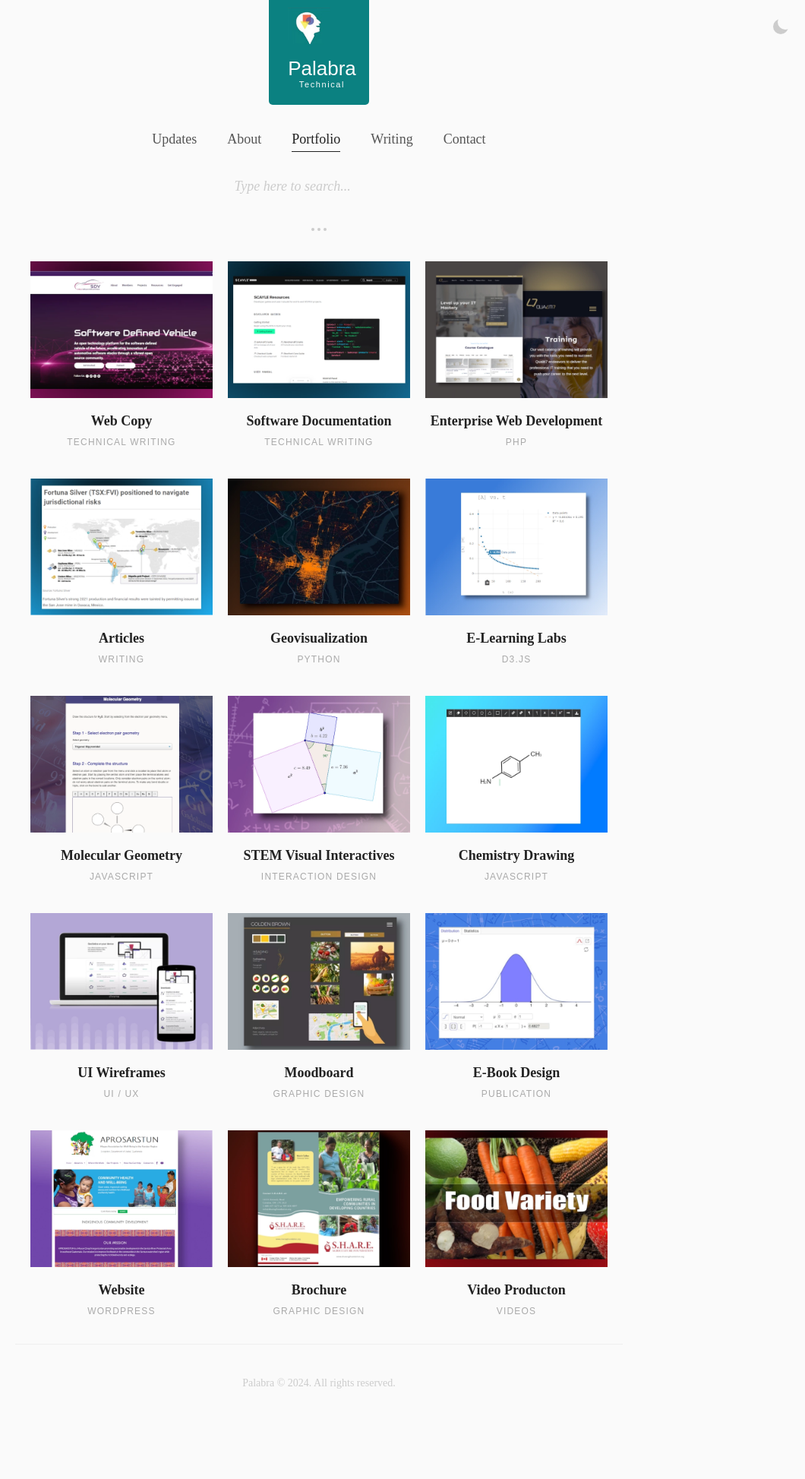
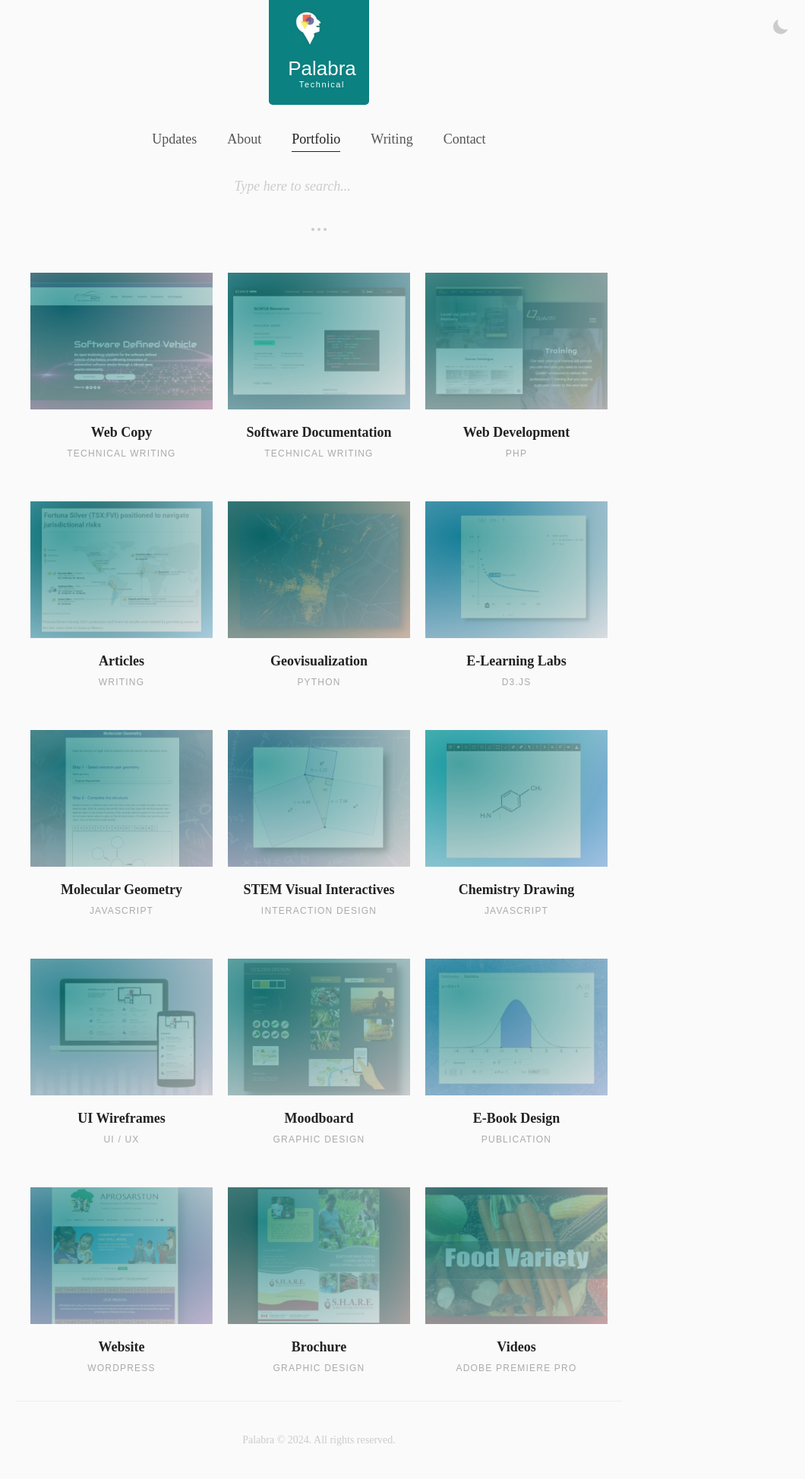
Before and after one commit to craigmateo/palabra, a Jekyll site: the page built from _pages/work.html, in a window 1280 px wide. Shown: the whole page at 76% size, without its empty margins (220-1280 px from the left). Built offline with Jekyll 4.4.1, drawn with Linux system fonts in a browser that asks for light colours; some web fonts are replaced; before the commit the page ends 1872 px from its top, so only the background shows below that.

Commit message:
changing image overlay

```diff
--- a/_pages/work.html
+++ b/_pages/work.html
@@ -11,10 +11,31 @@ permalink: /work/
         {% assign sortedProjects = site.projects | sort: 'creationDate' | reverse %}
         {% for project in sortedProjects %}
             <div class="project">
-                <a class="project-cover" href="{{project.url | absolute_url}}"><img src="{{project.cover | absolute_url}}" alt="{{project.name}}" width="600" height="450" /></a>
+                <a class="project-cover" href="{{project.url | absolute_url}}">
+                <div class="overlay">
+                    <img src="{{project.cover | absolute_url}}" alt="{{project.name}}" width="600" height="450" /></a>
+                </div>
                 <h2 class="project-title"><a href="{{project.url | absolute_url}}">{{project.name}}</a></h2>
                 <span class="project-category">{{project.category}}</span>
             </div>
         {% endfor %}
     </ul>
 </section>
+
+
+<style>
+
+.overlay {
+    background: radial-gradient(ellipse farthest-corner at 45px 45px, #0b8181 0%, rgba(80, 80, 80, 0.2) );
+}
+
+.project-cover img {
+    opacity: 0.25;
+}
+
+.project-cover img:hover {
+    opacity: 1.0;
+}
+
+
+</style>
--- a/_projects/q7website.html
+++ b/_projects/q7website.html
@@ -1,5 +1,5 @@
 ---
-name: Enterprise Web Development
+name: Web Development
 category: PHP
 creationDate: 2022-05-03
 client: Qualiti7
--- a/_projects/videos.html
+++ b/_projects/videos.html
@@ -1,6 +1,6 @@
 ---
-name: Video Producton
-category: Videos
+name: Videos
+category: Adobe Premiere Pro
 creationDate: 2015-01-15
 client: various (non-profit orgs.)
 role: Designer
```
Also changed, not shown: assets/demo-assets/wireframes-new.webp (added), assets/images/_user1.webp (deleted), assets/images/user2.webp (deleted), 1 other file.
